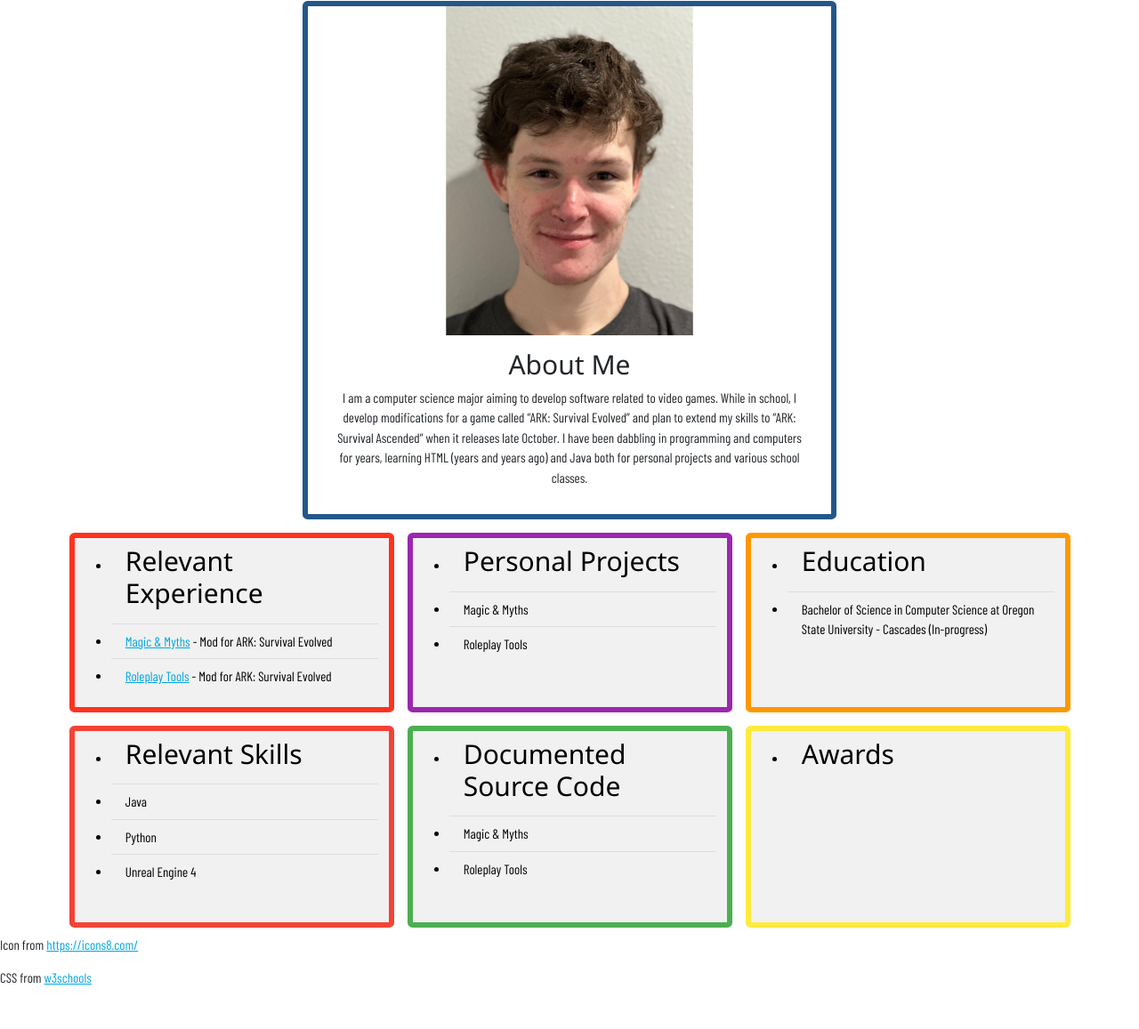
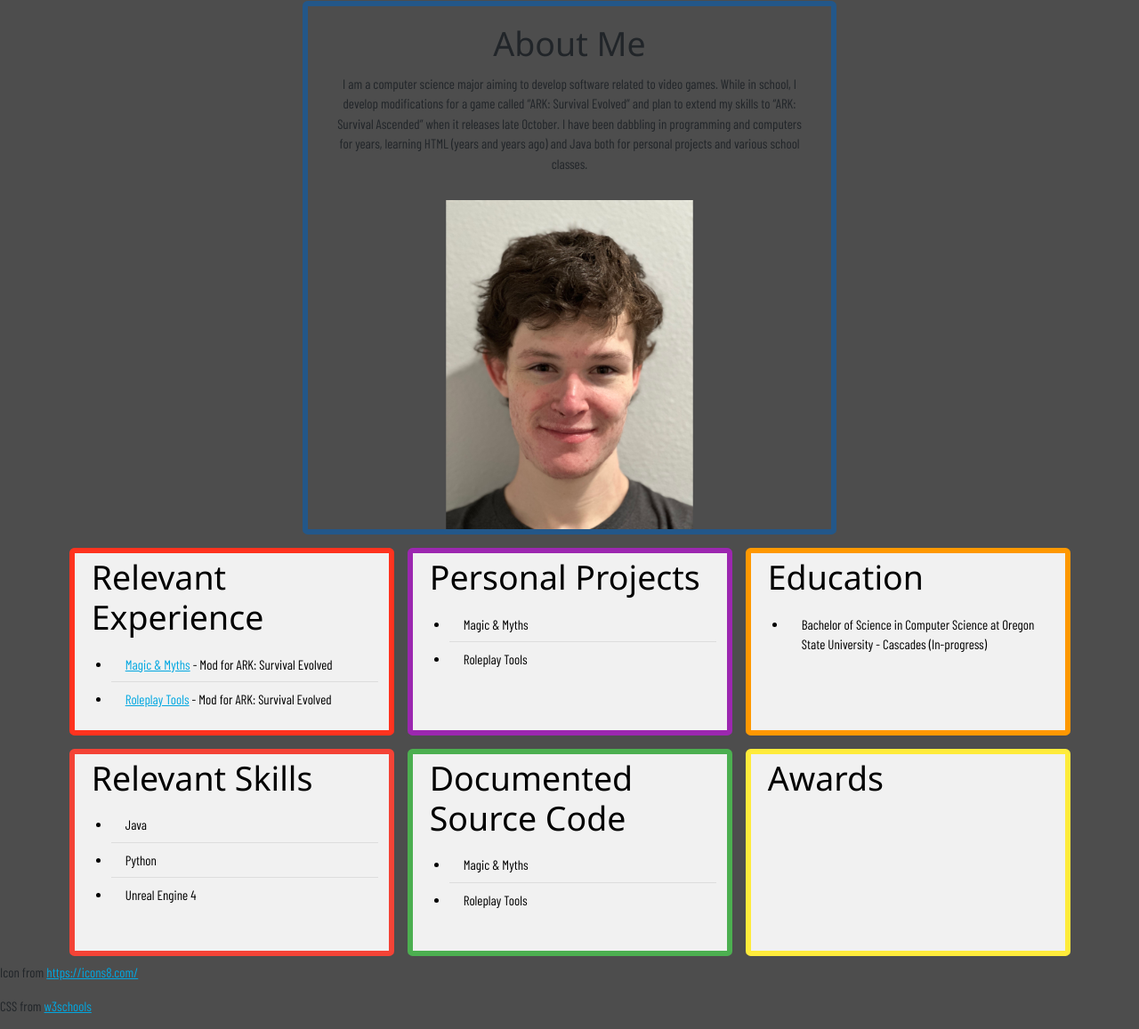
Before and after one commit to caseyHandleyOSU/caseyHandleyOSU.github.io, a website: page index.html in a window 1280 px wide. Shown: the part 191-1348 px from the top of the page at 89% size. Before the commit the page ends 1317 px from the top, so only its background shows below. Drawn offline with nearby package versions, Linux system fonts and the light colour scheme; a web font is replaced by a local one.

Commit message:
Change background color

```diff
--- a/index.html
+++ b/index.html
@@ -56,12 +56,12 @@
             </div>
         </div>
         <!-- About section -->
-        <div class="row w3-panel w3-border w3-topbar w3-rightbar w3-leftbar w3-bottombar w3-border-cyan border-secondary card m-2 text-center mx-auto" id="about" style="width: 40rem;">
-            <img src="images/IMG_1187.jpg" class="card-img-top mx-auto" style="width: 20rem;"/>
+        <div class="row w3-panel w3-border w3-topbar w3-rightbar w3-leftbar w3-bottombar w3-border-cyan border-secondary card m-2 text-center mx-auto second" id="about" style="width: 40rem;">
             <div class="card-body">
-                <h2 class="w3-sans-serif font-effect-shadow-multiple ">About Me</h2>
+                <h1 class="w3-sans-serif font-effect-shadow-multiple w3-padding-small">About Me</h1>
                 <p>I am a computer science major aiming to develop software related to video games. While in school, I develop modifications for a game called “ARK: Survival Evolved” and plan to extend my skills to “ARK: Survival Ascended” when it releases late October. I have been dabbling in programming and computers for years, learning HTML (years and years ago) and Java both for personal projects and various school classes.</p>
             </div>
+            <img src="images/IMG_1187.jpg" class="card-img-top mx-auto" style="width: 20rem;"/>
         </div>
 
         <div class="container">
@@ -69,16 +69,16 @@
             <div class="row">
                 <!-- Experience Section -->
                 <div id="experience" class="col card m-2 w3-ul w3-border w3-topbar w3-rightbar w3-leftbar w3-bottombar border-danger w3-light-gray" style="width: 30rem;">
+                    <h1 class="w3-sans-serif font-effect-shadow-multiple w3-padding-small">Relevant Experience</h1>
                     <ul>
-                        <li><h2 class="w3-sans-serif font-effect-shadow-multiple">Relevant Experience</h2></li>
                         <li><a href="https://steamcommunity.com/sharedfiles/filedetails/?id=3039514568">Magic & Myths</a> - Mod for ARK: Survival Evolved</li>
                         <li><a href="https://steamcommunity.com/sharedfiles/filedetails/?id=3039514568">Roleplay Tools</a> - Mod for ARK: Survival Evolved</li>
                     </ul>
                 </div>
                 <!-- Projects Section -->
                 <div id="projects" class="col card m-2 w3-ul w3-border w3-topbar w3-rightbar w3-leftbar w3-bottombar w3-border-purple w3-light-gray" style="width: 30rem;">
+                    <h1 class="w3-sans-serif font-effect-shadow-multiple w3-padding-small">Personal Projects</h1>
                     <ul>
-                        <li><h2 class="w3-sans-serif font-effect-shadow-multiple">Personal Projects</h2></li>
                         <li>Magic & Myths</li>
                         <li>Roleplay Tools</li>
                     </ul>
@@ -86,8 +86,8 @@
                 </div>
                 <!-- Education -->
                 <div id="education" class="col card m-2 w3-ul w3-border w3-topbar w3-rightbar w3-leftbar w3-bottombar w3-border-orange w3-light-gray" style="width: 30rem;">
+                    <h1 class="w3-sans-serif font-effect-shadow-multiple w3-padding-small">Education</h1>
                     <ul>
-                        <li><h2 class="w3-sans-serif font-effect-shadow-multiple">Education</h2></li>
                         <li>Bachelor of Science in Computer Science at Oregon State University - Cascades (In-progress)</li>
                     </ul>
                     </br>
@@ -97,8 +97,8 @@
             <div class="row">
                 <!-- Skills Section -->
                 <div id="skills" class="col card m-2 w3-ul w3-border w3-topbar w3-rightbar w3-leftbar w3-bottombar w3-border-red w3-light-gray">
+                    <h1 class="w3-sans-serif font-effect-shadow-multiple w3-padding-small">Relevant Skills</h1>
                     <ul>
-                        <li><h2 class="w3-sans-serif font-effect-shadow-multiple">Relevant Skills</h2></li>
                         <li>Java</li>
                         <li>Python</li>
                         <li>Unreal Engine 4</li>
@@ -107,8 +107,8 @@
                 </div>
                 <!-- Source Code Section -->
                 <div id="source" class="col card m-2 w3-ul w3-border w3-topbar w3-rightbar w3-leftbar w3-bottombar w3-border-green w3-light-gray">
+                    <h1 class="w3-sans-serif font-effect-shadow-multiple w3-padding-small">Documented Source Code</h1>
                     <ul>
-                        <li><h2 class="w3-sans-serif font-effect-shadow-multiple">Documented Source Code</h2></li>
                         <li>Magic & Myths</li>
                         <li>Roleplay Tools</li>
                     </ul>
@@ -116,8 +116,9 @@
                 </div>
                 <!-- Awards -->
                 <div id="awards" class="col card m-2 w3-ul w3-border w3-topbar w3-rightbar w3-leftbar w3-bottombar w3-border-yellow w3-light-gray">
+                    <h1 class="w3-sans-serif font-effect-shadow-multiple w3-padding-small">Awards</h1>
                     <ul>
-                        <li><h2 class="w3-sans-serif font-effect-shadow-multiple">Awards</h2></li>
+
                     </ul>
                     </br>
                 </div>
```
Also changed, not shown: css/custom.css.
